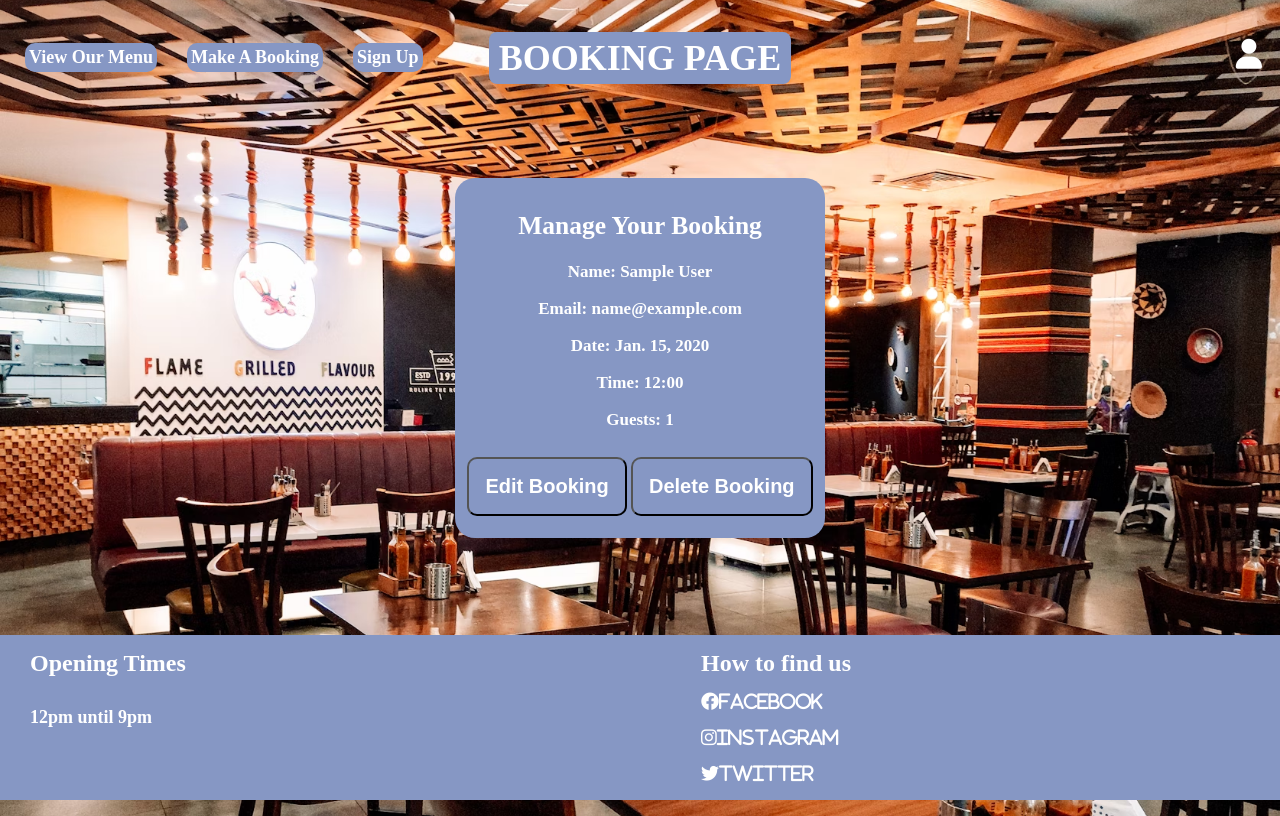
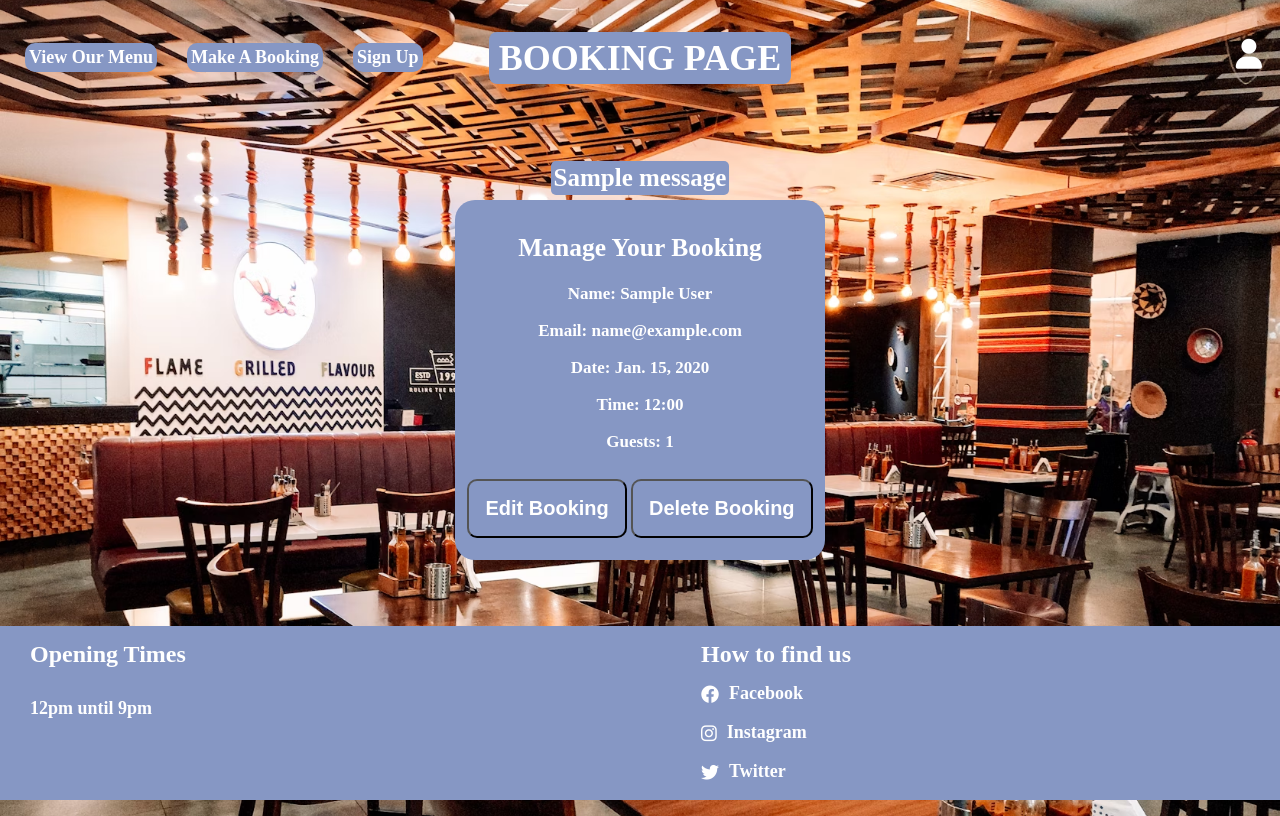
Before and after one commit to ashley9368/restaurant-booking-system, a Django app: page /manage/ in a window 1280 px wide. Run offline with Django 4.2, Linux system fonts and the light colour scheme; a user stored in the database is signed in; tables that the repository leaves empty hold one stand-in row (values such as "Sample post"); one stand-in notice (Sample message) is shown; parts of the project's set-up code (start-up, migrations or seed data) failed here and were passed over.

Commit message:
fix success message bug after editing booking and re style manage_booking.html footer

```diff
--- a/static/css/style.css
+++ b/static/css/style.css
@@ -155,6 +155,9 @@ ul.messages li {
     text-align: center;
     font-weight: bold;
     margin: 5px 0;
+    background-color: #8697C4;
+    padding: 3px;
+    border-radius: 5px;
 }
 
 /* Booking form styling */
--- a/templates/manage_booking.html
+++ b/templates/manage_booking.html
@@ -44,6 +44,17 @@
 </header>
 <!-- Main Area on page -->
 <main>
+
+    {% if messages %}
+    <!-- Checks if there is message to display -->
+    <ul class="messages">
+        {% for message in messages %}
+        <li class="{{ message.tags }}">{{ message }}</li> <!-- Display the success message -->
+        {% endfor %}
+        <!-- End the if statement -->
+    </ul>
+    {% endif %}
+
     <div class="booking-details">
         <h2>Manage Your Booking</h2>
 
@@ -83,15 +94,21 @@
             <p>12pm until 9pm</p>
         </div>
         <div class="social-media">
-            <h3>How to find us</h3>
-            <a href="https://facebook.com" target="_blank" rel="noopener" aria-label="Visit our Facebook page (Opens a new tab)">
-                <i class="fa-brands fa-facebook">Facebook</i>
+            <h3 class="find us">How to find us</h3>
+            <a href="https://facebook.com" target="_blank" rel="noopener"
+                aria-label="Visit our Facebook page (Opens a new tab)">
+                <i class="fa-brands fa-facebook"></i>
+                <span>Facebook</span>
             </a>
-            <a href="https://instagram.com" target="_blank" rel="noopener" aria-label="Visit our Instagram page (Opens a new tab)">
-                <i class="fa-brands fa-instagram">Instagram</i>
+            <a href="https://instagram.com" target="_blank" rel="noopener"
+                aria-label="Visit our Instagram page (Opens a new tab)">
+                <i class="fa-brands fa-instagram"></i>
+                <span>Instagram</span>
             </a>
-            <a href="https://twitter.com" target="_blank" rel="noopener" aria-label="Visit our Twitter page (Opens a new tab)">
-                <i class="fa-brands fa-twitter">Twitter</i>
+            <a href="https://twitter.com" target="_blank" rel="noopener"
+                aria-label="Visit our Twitter page (Opens a new tab)">
+                <i class="fa-brands fa-twitter"></i>
+                <span>Twitter</span>
             </a>
         </div>
     </div>
```
